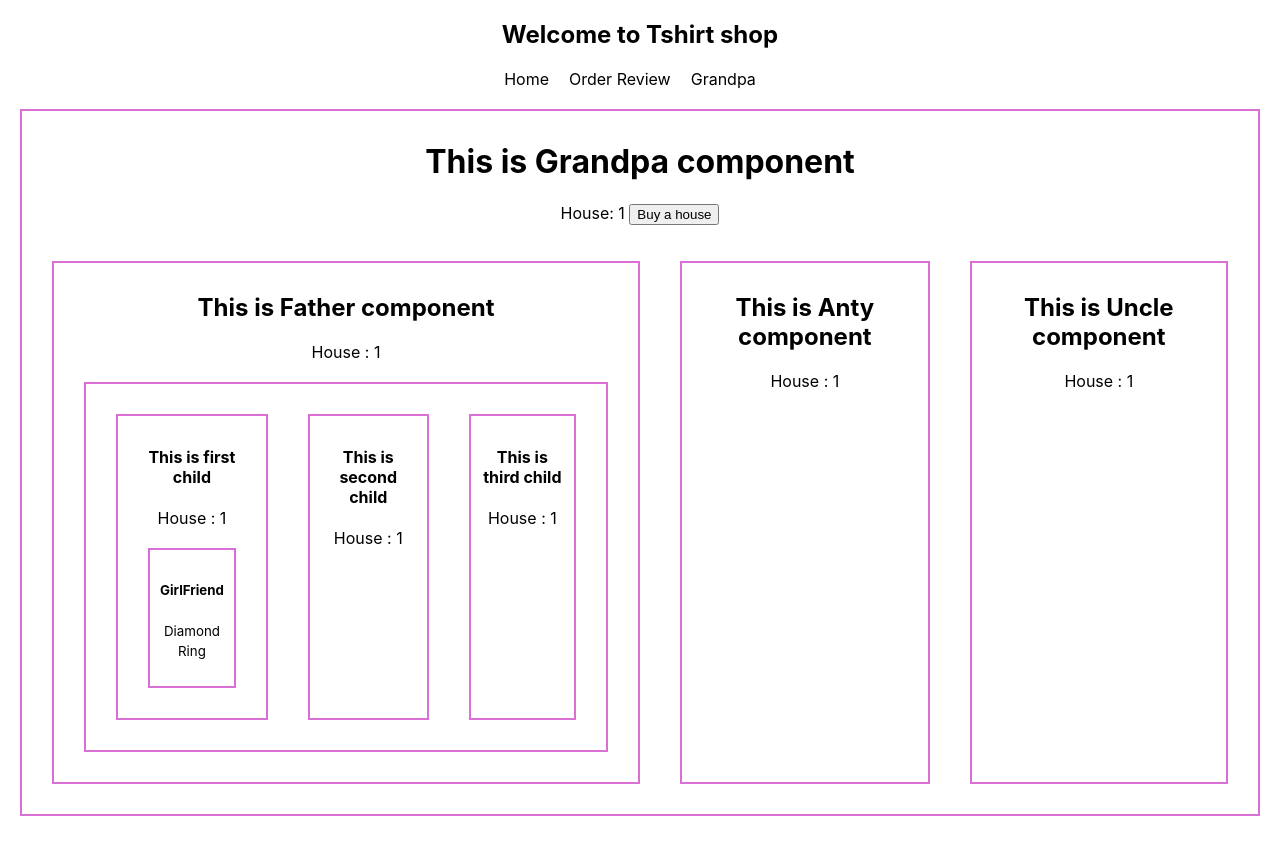
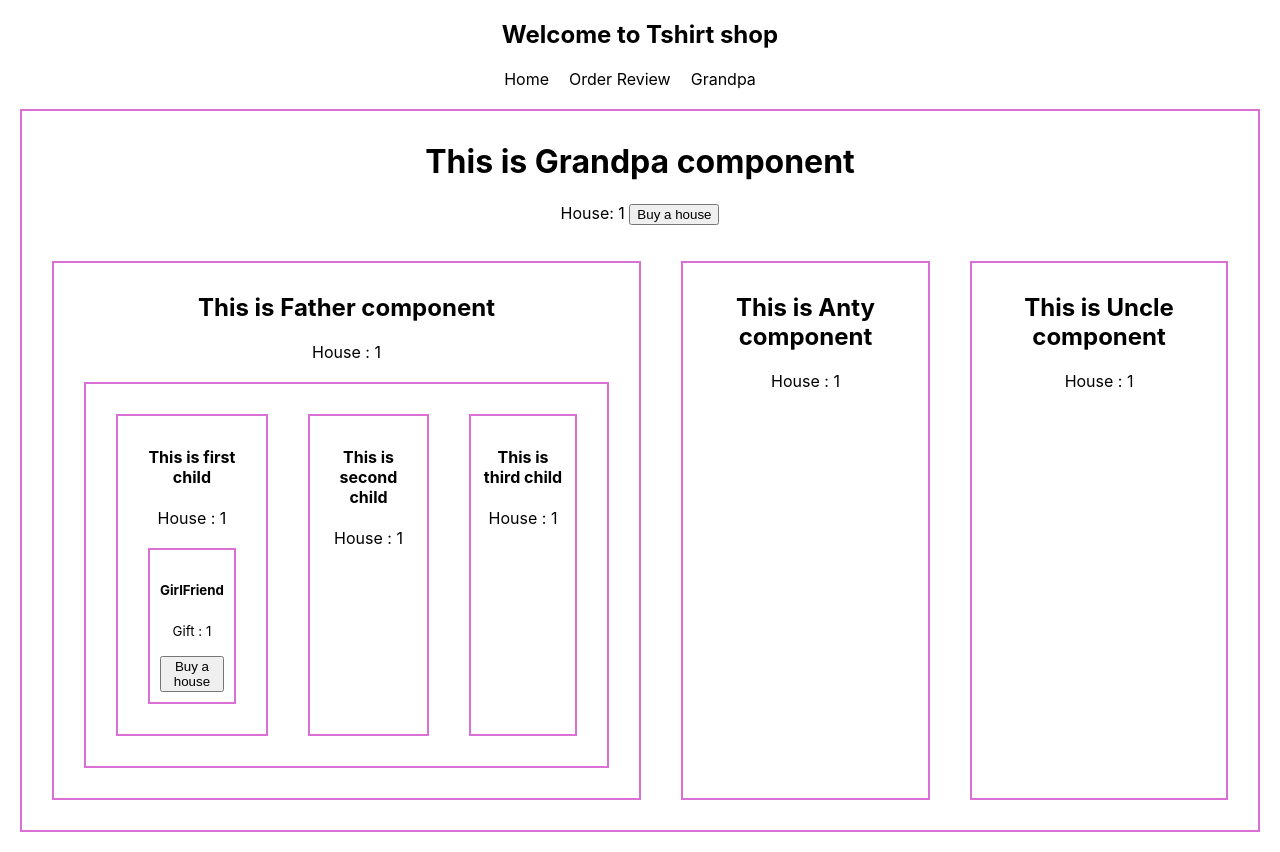
Before and after one commit to leon0113/T-shirt-shop-react, a React (Create React App) app: page /grandpa in a window 1280 px wide. Built offline with nearby package versions, Linux system fonts and the light colour scheme.

Commit message:
contextApi

```diff
--- a/src/components/Girlfriend/Girlfriend.js
+++ b/src/components/Girlfriend/Girlfriend.js
@@ -2,12 +2,13 @@
 import { RingContext } from '../Grandpa/Grandpa';
 
 const Girlfriend = () => {
-    const ring = useContext(RingContext);
+    const [house, setHouse] = useContext(RingContext);
     return (
         <div>
             <h5>GirlFriend</h5>
 
-            <p><small>{ring}</small></p>
+            <p><small>Gift : {house}</small></p>
+            <button onClick={() => setHouse(house + 1)}>Buy a house</button>
         </div>
     );
 };
--- a/src/components/Grandpa/Grandpa.js
+++ b/src/components/Grandpa/Grandpa.js
@@ -19,7 +19,7 @@
     }
 
     return (
-        <RingContext.Provider value={ornament}>
+        <RingContext.Provider value={[house, setHouse]}>
             <div className='grandpa'>
                 <h1>This is Grandpa component</h1>
                 <p>House: {house} <button onClick={handleBuyAHouse}>Buy a house</button> </p>
```
